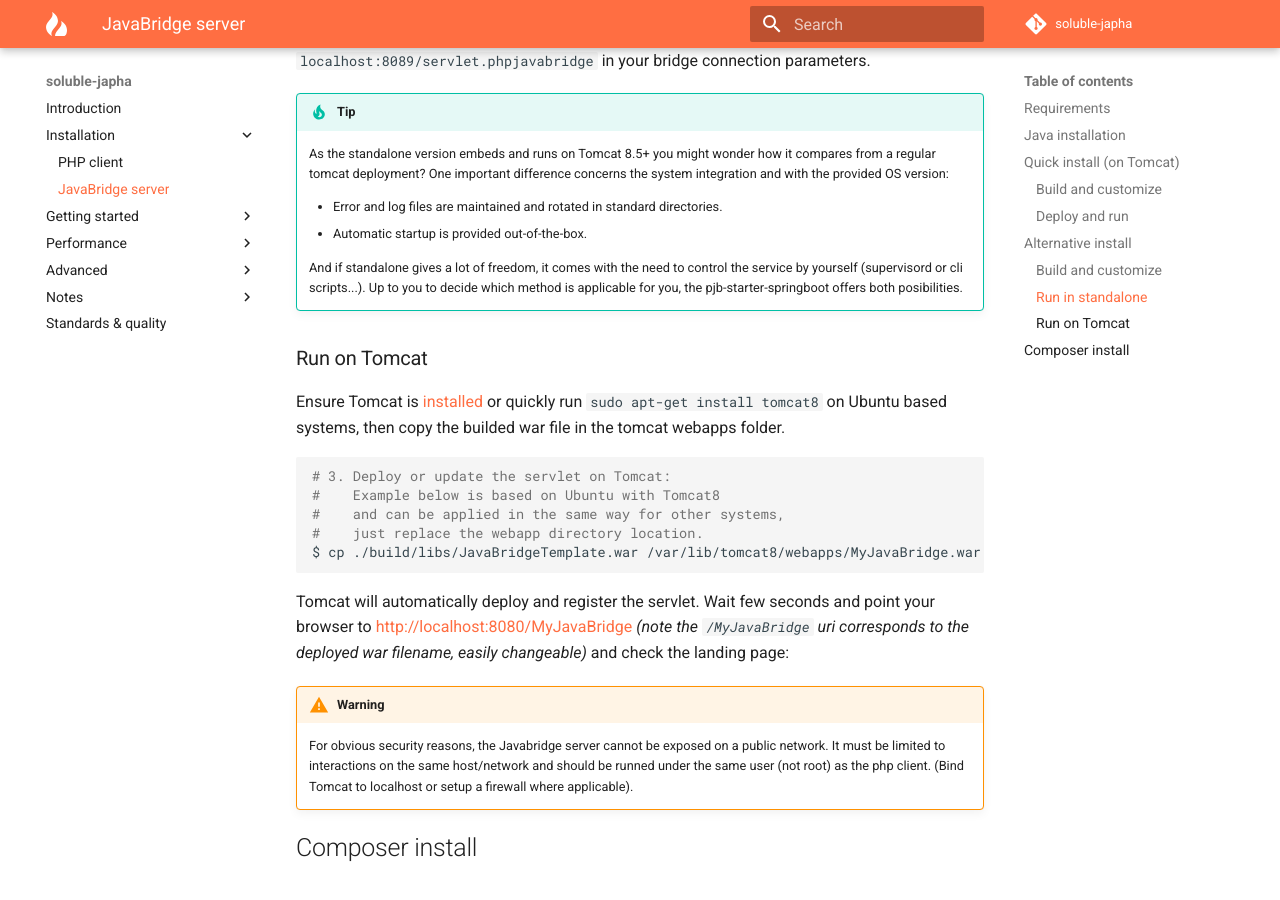
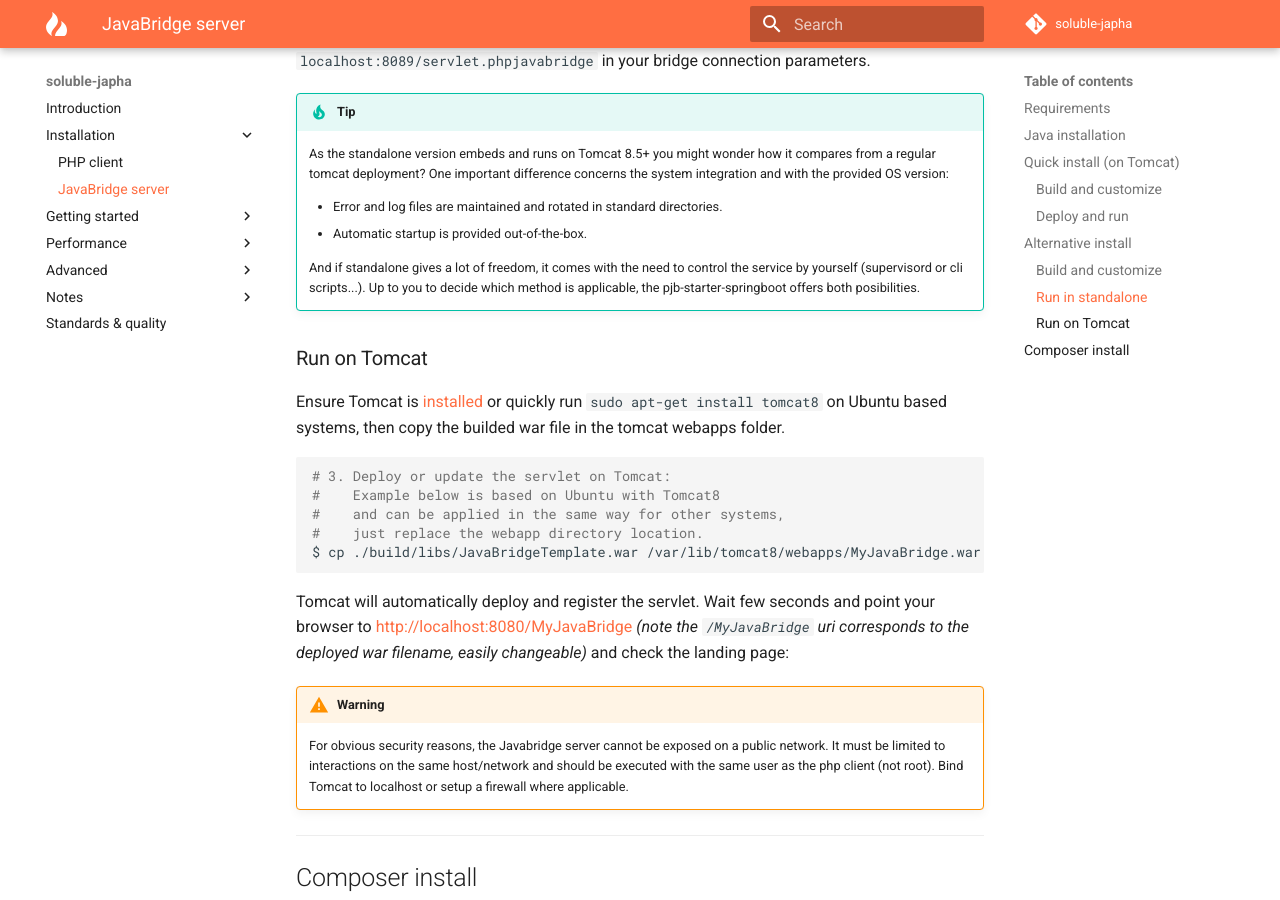
Before and after one commit to belgattitude/soluble-japha, an MkDocs documentation site: the page built from doc/install_server.md, in a window 1280 px wide and 900 px high, scrolled down 3752 px. Built offline with MkDocs 1.6.1 and Material for MkDocs 9.7.7, drawn with Linux system fonts in a browser that asks for light colours; comment, search, counter and statistics services are not loaded; old or Windows-style settings are respelled for this version of MkDocs; some of the changed text lies outside the part shown.

Commit message:
Doc update

```diff
--- a/doc/install_server.md
+++ b/doc/install_server.md
@@ -84,8 +84,8 @@ Once checked, jump to the [Getting started and how to connect section](./bridge_
 !!! danger
     For obvious security reasons, the Javabridge server cannot be exposed on a public
     network. It must be limited to interactions on the same host/network
-    and should be runned under the same user (not root) as the php client. (Bind Tomcat to localhost
-    or setup a firewall where applicable).
+    and should be executed with the same user as the php client (not root).
+    Bind Tomcat to localhost or setup a firewall where applicable.
 
 
 ------
@@ -167,7 +167,7 @@ bridge connection parameters.
 
     And if standalone gives a lot of freedom, it comes with the need to
     control the service by yourself (supervisord or cli scripts...). Up to you
-    to decide which method is applicable for you, the pjb-starter-springboot
+    to decide which method is applicable, the pjb-starter-springboot
     offers both posibilities.
 
 ### Run on Tomcat
@@ -192,9 +192,11 @@ and check the landing page:
 !!! warning
     For obvious security reasons, the Javabridge server cannot be exposed on a public
     network. It must be limited to interactions on the same host/network
-    and should be runned under the same user (not root) as the php client. (Bind Tomcat to localhost
-    or setup a firewall where applicable).
+    and should be executed with the same user as the php client (not root).
+    Bind Tomcat to localhost or setup a firewall where applicable.
 
+
+-------
 
 ## Composer install
 
```
Also changed, not shown: doc/bridge_connection.md (+3 -2 lines), doc/language_optimizations.md (+1 -1 lines), doc/language_recipes.md (+4 -3 lines), doc/language_useful_functions.md (+1 -2 lines).
